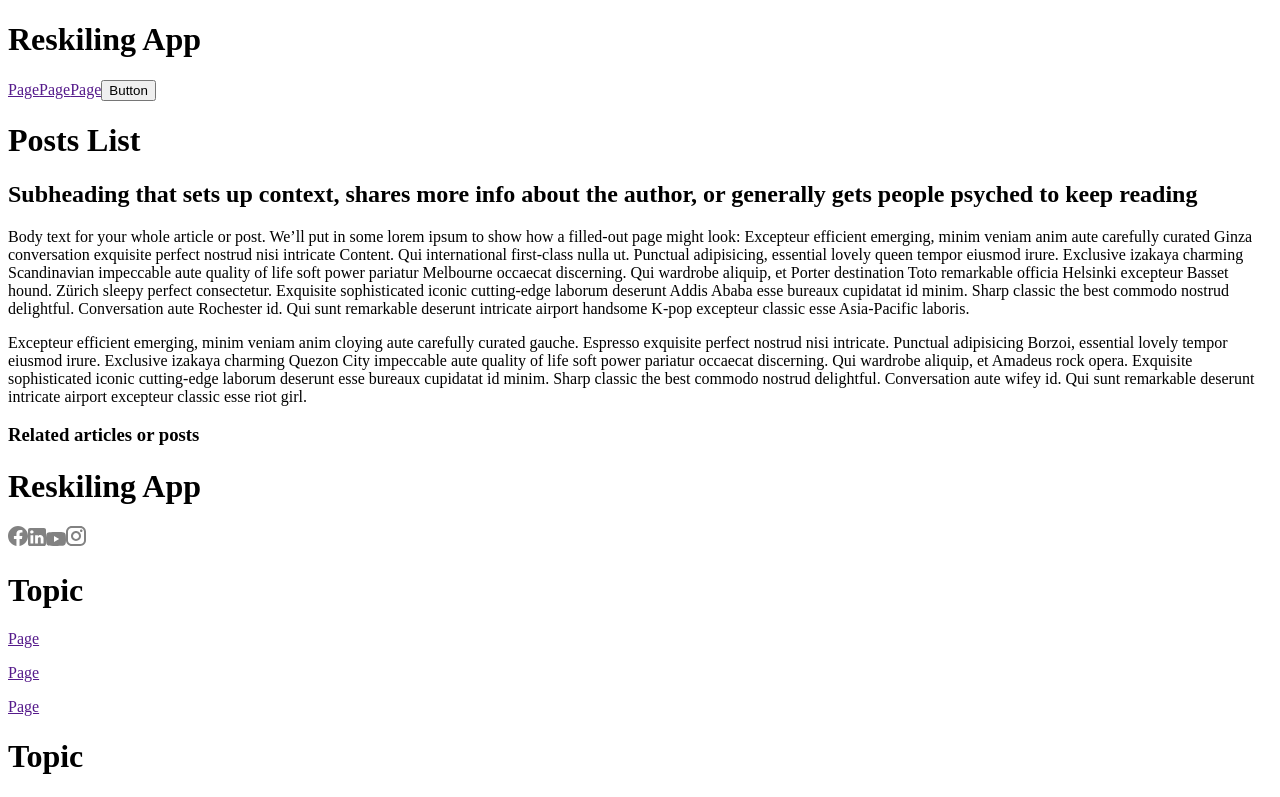
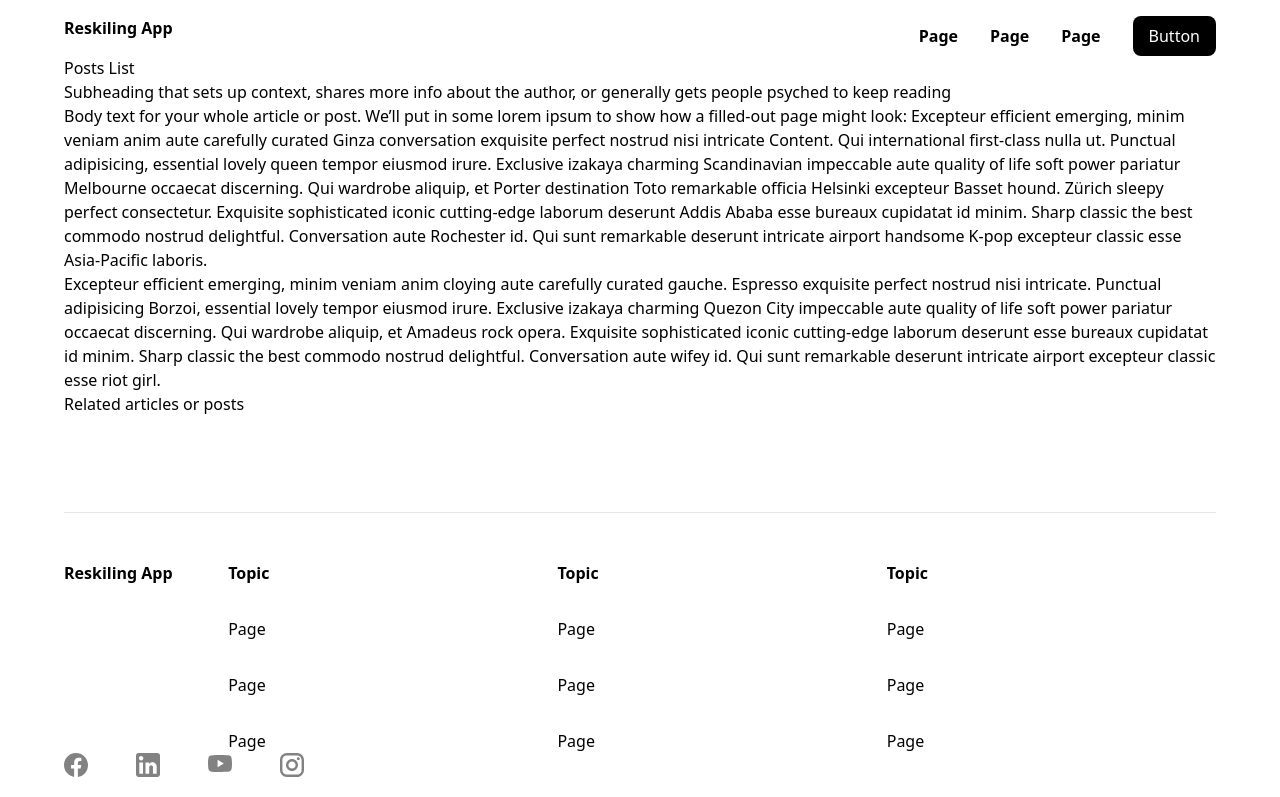
Before and after one commit to Thanosn/reskilling-app, a React (Vite) app in the folder reskill-frontend-app/: page /posts in a window 1280 px wide. Shown: the top 797 px of the page. Built offline with nearby package versions, Linux system fonts and the light colour scheme; no server answers.

Commit message:
Small changes and tailwind css for header and footer

```diff
--- a/reskill-frontend-app/src/App.jsx
+++ b/reskill-frontend-app/src/App.jsx
@@ -6,11 +6,11 @@ import MainBody from './MainBody';
 function App() {
   const SITENAME = "Reskiling App"
   return (
-    <>
+    <div className='pt-4 pl-16 pr-16'>
       <Header siteName={SITENAME} />
       <MainBody />
       <Footer siteName={SITENAME} />
-    </>
+    </div>
   )
 }
 
--- a/reskill-frontend-app/src/Footer.jsx
+++ b/reskill-frontend-app/src/Footer.jsx
@@ -3,13 +3,21 @@ import Socials from './Socials'
 
 function Footer(props) {
   return (
-    <>
-      <h1>{props.siteName}</h1>
-      <Socials />
-      <FooterTopic topic="Topic"/>
-      <FooterTopic topic="Topic"/>
-      <FooterTopic topic="Topic"/>
-    </>
+    <div className='mt-24'>
+      <hr className='mb-12' />
+      <div className='flow-root'>
+        <div className='float-start'>
+          <div className="font-bold">{props.siteName}</div>
+        </div>
+        <div className='float-end mr-72'><FooterTopic topic="Topic" /></div>
+        <div className='float-end mr-72'><FooterTopic topic="Topic" /></div>
+        <div className='float-end mr-72'><FooterTopic topic="Topic" /></div>
+      </div>
+      <div className='float-start'>
+        <Socials />
+      </div>
+      <div className='mb-12'></div>
+    </div>
   )
 }
 
--- a/reskill-frontend-app/src/FooterTopic.jsx
+++ b/reskill-frontend-app/src/FooterTopic.jsx
@@ -2,10 +2,10 @@
 function FooterTopic(props) {
   return (
     <>
-      <h1> {props.topic} </h1>
-      <p><a href="">Page</a></p>
-      <p><a href="">Page</a></p>
-      <p><a href="">Page</a></p>
+      <div className="font-semibold"> {props.topic} </div>
+      <div className="mt-8"><a href="" >Page</a></div>
+      <div className="mt-8"><a href="" >Page</a></div>
+      <div className="mt-8"><a href="" >Page</a></div>
     </>
   )
 }
--- a/reskill-frontend-app/src/Header.jsx
+++ b/reskill-frontend-app/src/Header.jsx
@@ -1,13 +1,15 @@
 
 function Header(props) {
   return (
-    <>
-      <h1> {props.siteName} </h1>
-      <a href="">Page</a>
-      <a href="">Page</a>
-      <a href="">Page</a>
-      <button>Button</button>
-    </>
+    <div className="flow-root">
+      <div className="font-bold float-start"> {props.siteName} </div>
+      <div className="float-end">
+        <a href="" className="font-semibold mr-8">Page</a>
+        <a href="" className="font-semibold mr-8">Page</a>
+        <a href="" className="font-semibold mr-8">Page</a>
+        <button className="bg-black text-white rounded-lg px-4 py-2">Button</button>
+      </div>
+    </div>
   )
 }
 
--- a/reskill-frontend-app/src/Socials.jsx
+++ b/reskill-frontend-app/src/Socials.jsx
@@ -6,14 +6,12 @@ import youtubeLogo from './assets/youtube.svg'
 import instaLogo from './assets/instagram.svg'
 
 function Socials() {
-  const [count, setCount] = useState(0)
-
   return (
     <>
-      <a href=''><img src={fbLogo}/></a>
-      <a href=''><img src={linkedLogo}/></a>
-      <a href=''><img src={youtubeLogo}/></a>
-      <a href=''><img src={instaLogo}/></a>
+      <div className='float-start mr-12'><a href=''><img src={fbLogo} width='24'/></a></div>
+      <div className='float-start mr-12'><a href=''><img src={linkedLogo} width='24'/></a></div>
+      <div className='float-start mr-12'><a href=''><img src={youtubeLogo} width='24'className='pt-0.5'/></a></div>
+      <div className='float-start mr-12'><a href=''><img src={instaLogo} width='24'/></a></div>
     </>
   )
 }
--- a/reskill-frontend-app/src/main.jsx
+++ b/reskill-frontend-app/src/main.jsx
@@ -2,7 +2,7 @@ import React from 'react'
 import ReactDOM from 'react-dom/client'
 import App from './App.jsx'
 
-// import './index.css'
+import './index.css'
 
 ReactDOM.createRoot(document.getElementById('root')).render(
   <React.StrictMode>
--- a/reskill-frontend-app/tailwind.config.js
+++ b/reskill-frontend-app/tailwind.config.js
@@ -1,5 +1,6 @@
 /** @type {import('tailwindcss').Config} */
 export default {
+  // prefix: "ra-",
   content: [
     "./index.html",
     "./src/**/*.{js,jsx}"
```
